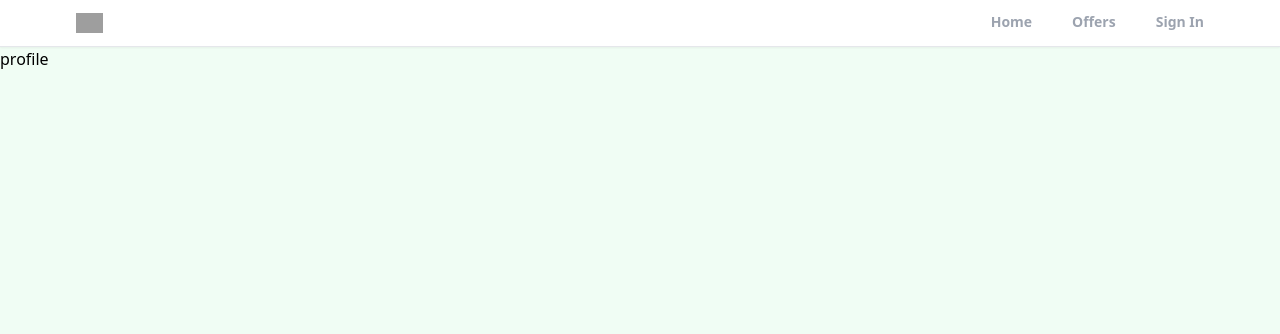
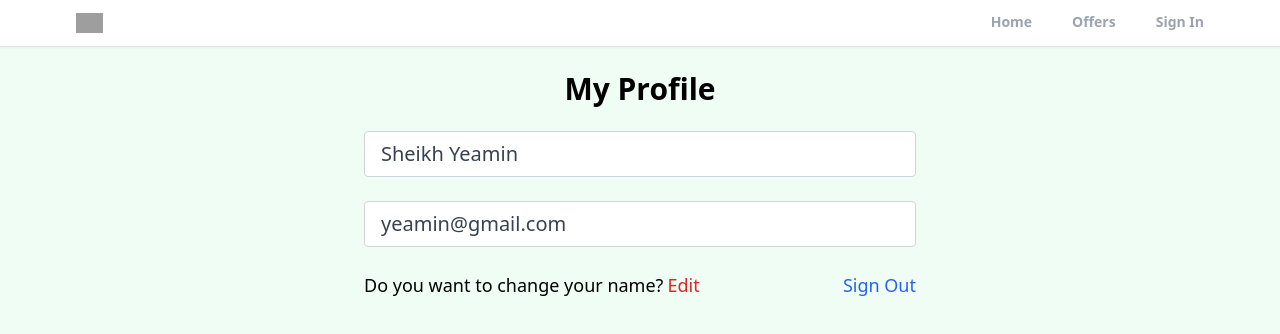
Before and after one commit to SheikhULAB/realtor-clone, a React (Create React App) app: page /profile in a window 1280 px wide. Shown: the top 334 px of the page. Built offline with nearby package versions, Linux system fonts and the light colour scheme; no server answers; sample sign-in values are in the browser's storage; grey boxes are pictures that could not be loaded.

Commit message:
create private routes and custom hook for protecting the profile page and add the logout functionality

```diff
--- a/src/App.js
+++ b/src/App.js
@@ -9,6 +9,7 @@
 import SignUp from './pages/SignUp';
 import { ToastContainer } from 'react-toastify';
 import "react-toastify/dist/ReactToastify.css";
+import PrivateRoute from './components/PrivateRoute';
 
 function App() {
   return (
@@ -19,7 +20,9 @@
 
         <Routes>
           <Route path='/' element={<Home />} />
-          <Route path='/profile' element={<Profile />} />
+          <Route path='profile' element={<PrivateRoute />}>
+             <Route path='/profile' element={<Profile />} />
+          </Route>
           <Route path='/sign-in' element={<SignIn />} />
           <Route path='/sign-up' element={<SignUp/>} />
           <Route path='/forgot-password' element={<ForgotPassword />} />
--- /dev/null
+++ b/src/components/PrivateRoute.jsx
@@ -0,0 +1,11 @@
+import { Outlet, Navigate } from "react-router-dom";
+import { useAuthStatus } from '../hooks/useAuthStatus';
+
+export default function PrivateRoute() {
+  const { loggedIn, checkingStatus } = useAuthStatus();
+  if (checkingStatus) {
+    return <h3>Loading...</h3>;
+  }
+
+  return loggedIn ? <Outlet /> : <Navigate to="/sign-in" />;
+}
--- /dev/null
+++ b/src/hooks/useAuthStatus.jsx
@@ -0,0 +1,18 @@
+import { useEffect, useState } from "react";
+import { getAuth, onAuthStateChanged } from "firebase/auth";
+
+export function useAuthStatus() {
+  const [loggedIn, setLoggedIn] = useState(false);
+  const [checkingStatus, setCheckingStatus] = useState(true);
+
+  useEffect(() => {
+    const auth = getAuth();
+    onAuthStateChanged(auth, (user) => {
+      if (user) {
+        setLoggedIn(true);
+      }
+      setCheckingStatus(false);
+    });
+  }, []);
+  return { loggedIn, checkingStatus };
+}
--- a/src/pages/Profile.jsx
+++ b/src/pages/Profile.jsx
@@ -1,10 +1,57 @@
-import React from 'react';
+import React, { useState } from 'react';
+import { getAuth } from 'firebase/auth';
+import { useNavigate } from 'react-router-dom';
 
 const Profile = () => {
+    const navigate = useNavigate();
+    const auth = getAuth();
+    const [formData, setFormData] = useState({
+        name: "Sheikh Yeamin",
+        email: "yeamin@gmail.com",
+      });
+      const { name, email } = formData;
+
+      function onLogout() {
+        auth.signOut();
+        navigate("/");
+      }
     return (
-        <div>
-            profile
-        </div>
+        <>
+            <section className='max-w-6xl mx-auto flex justify-center items-center flex-col'>
+                <h1 className='text-3xl text-center mt-6 font-bold'>My Profile</h1>
+                <div className='w-full md:w-[50%] mt-6 px-3'>
+                    <form>
+                        <input
+                        disabled
+                        className='w-full px-4 py-2 text-xl text-gray-700 bg-white border
+                        border-gray-300 rounded transition ease-in-out mb-6'
+                        id='name'
+                        value={name}
+                        type="text" />
+
+                        <input
+                        disabled
+                        className='w-full px-4 py-2 text-xl text-gray-700 bg-white border
+                        border-gray-300 rounded transition ease-in-out mb-6'
+                        id='email'
+                        value={email}
+                        type="email" />
+
+                        <div className='flex justify-between whitespace-nowrap text-sm
+                        sm:text-lg mb-6'>
+                            <p className='flex items-center'>Do you want to change your name?
+                                <span className='text-red-600 hover:text-red-700
+                                transition ease-in-out duration-200 ml-1 cursor-pointer'>Edit</span>
+                            </p>
+                            <p
+                            onClick={onLogout}
+                             className='text-blue-600 hover:text-blue-800
+                            transition duration-200 ease-in-out cursor-pointer'>Sign Out</p>
+                        </div>
+                    </form>
+                </div>
+            </section>
+        </>
     );
 };
 
```
